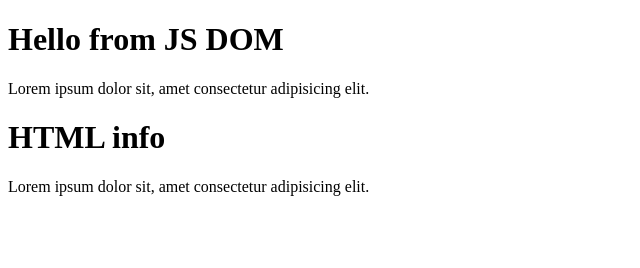
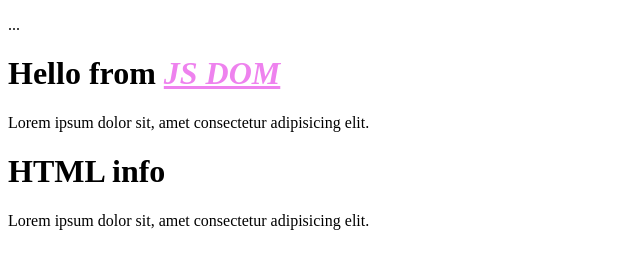
Before and after one commit to likbalpande/ABES-FDP, a plain HTML site: page Day10_JS_DOM/index.html in a window 1280 px wide. Shown: the whole page, without its empty margins (0-640 px from the left). Drawn offline with Linux system fonts and the light colour scheme.

Commit message:
more from first half

```diff
--- a/Day10_JS_DOM/index.html
+++ b/Day10_JS_DOM/index.html
@@ -9,7 +9,8 @@
 
 <body>
     <div>
-        <h1>Hello from JS DOM</h1>
+        <p>...</p>
+        <h1>Hello from <i>JS DOM</i></h1>
         <p class="title">Lorem ipsum dolor sit, amet consectetur adipisicing elit.</p>
     </div>
     <div>
--- a/Day10_JS_DOM/script.js
+++ b/Day10_JS_DOM/script.js
@@ -35,15 +35,37 @@
 // console.dir(res[0].style); // --> style is an object
 // res[0].style.backgroundColor = "brown";
 
-// ------------------ different Selector methods
-const res1 = document.getElementsByTagName("h1");
-console.dir(res1);
+// ------------------ different Selector methods (BASIC)
 
-const res2 = document.getElementsByClassName("title");
+// const res1 = document.getElementsByTagName("h1");
+// // --> iterable (HTMLCollection)
+// res1[0].style.backgroundColor = "green";
+// console.dir(res1);
+
+// const res2 = document.getElementsByClassName("title");
+// // --> iterable (HTMLCollection)
+// res2[0].style.backgroundColor = "yellow";
+// console.dir(res2);
+
+// const res3 = document.getElementById("uniq-title");
+// // --> element or null
+// res3.style.backgroundColor = "red";
+// console.dir(res3);
+
+// const res4 = document.getElementById("uniq-title-np");
+// console.dir(res4);
+
+// ------------------ different Selector methods (MORE)
+// const res1 = document.querySelectorAll("h1:first-child");
+// // --> iterable (NodeList)
+// console.log(res1);
+
+const res2 = document.querySelectorAll("div>h1>i");
+// --> iterable (NodeList)
 console.dir(res2);
+res2[0].style.color = "violet";
 
-const res3 = document.getElementById("uniq-title");
+const res3 = document.querySelector("div>h1>i");
+// --> Node
 console.dir(res3);
-
-const res4 = document.getElementById("uniq-title-np");
-console.dir(res4);
+res3.style.textDecoration = "underline";
```
